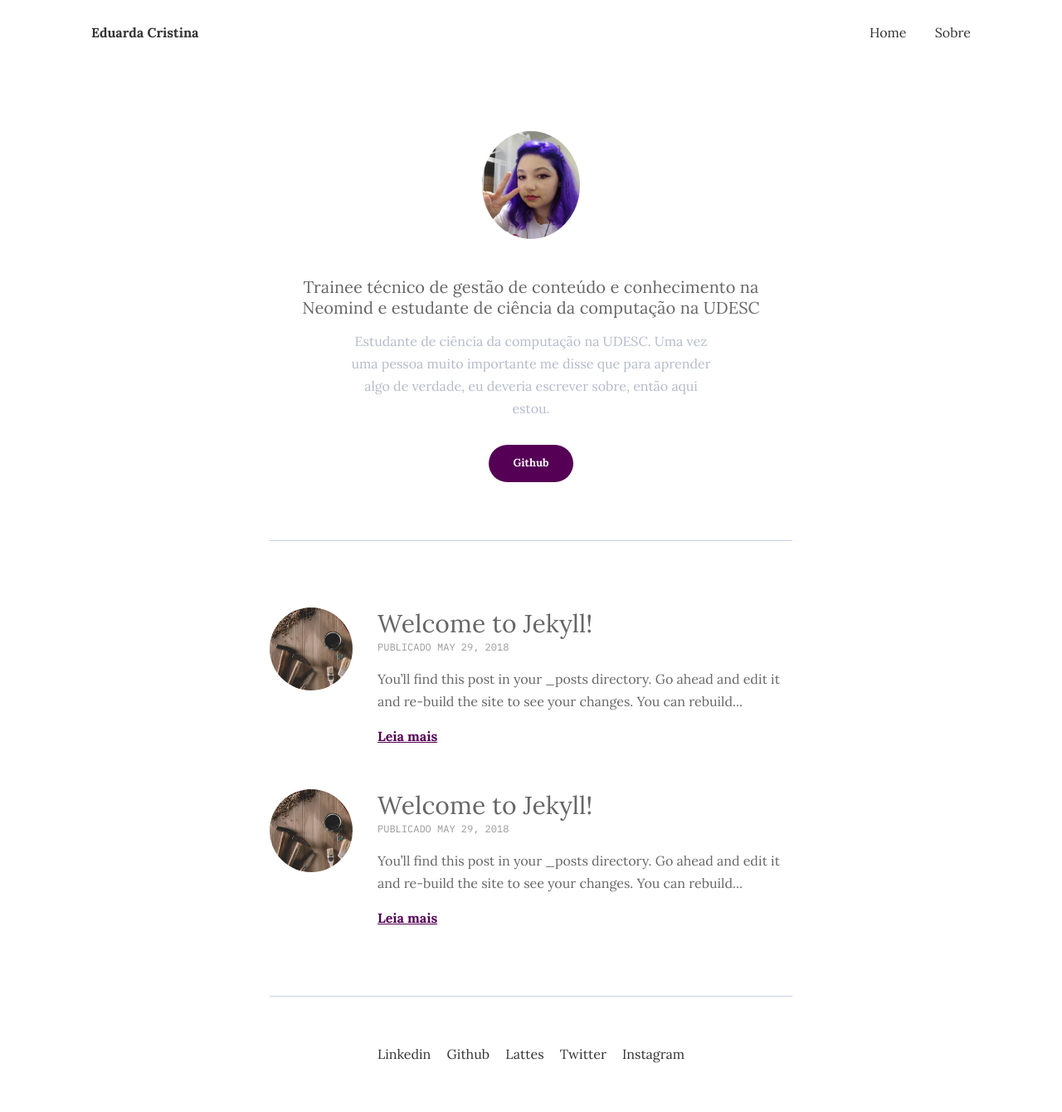
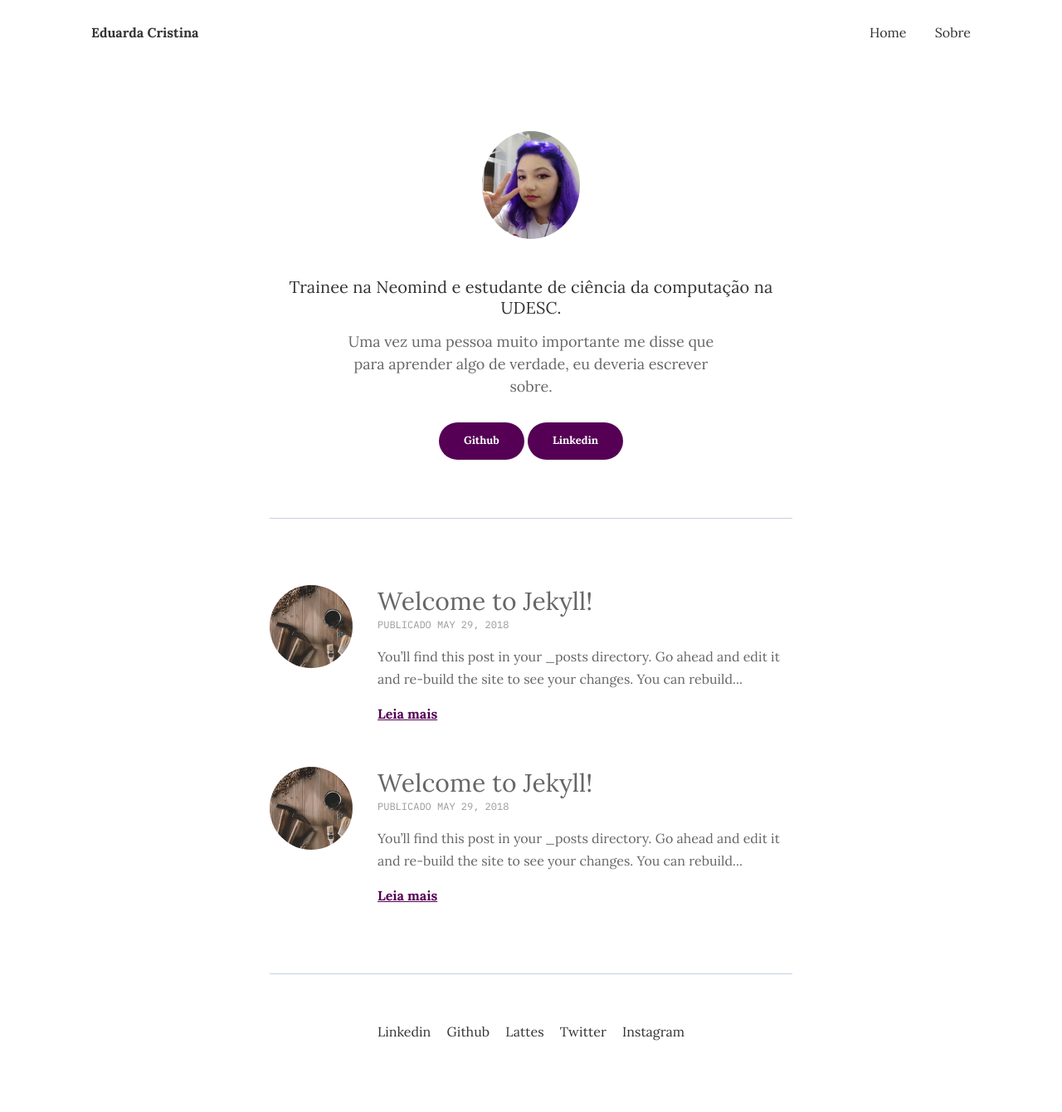
Before and after one commit to dudangel/dudangel.github.io, a Jekyll site: the page built from index.html, in a window 1280 px wide. Shown: the whole page at 83% size. Built offline with Jekyll 4.4.1, drawn with Linux system fonts in a browser that asks for light colours; after the commit the page ends 1313 px from its top, so only the background shows below that.

Commit message:
fix things 2

```diff
--- a/_config.yml
+++ b/_config.yml
@@ -9,8 +9,8 @@ url: "dudangel.github.io" # the base hostname & protocol for your site, e.g. htt
 author:
   name: Eduarda Cristina
   image: '/assets/img/eu.jpg'
-  job: Trainee técnico de gestão de conteúdo e conhecimento na Neomind e estudante de ciência da computação na UDESC
-  bio: Estudante de ciência da computação na UDESC. Uma vez uma pessoa muito importante me disse que para aprender algo de verdade, eu deveria escrever sobre, então aqui estou.
+  job: Trainee na Neomind e estudante de ciência da computação na UDESC.
+  bio: Uma vez uma pessoa muito importante me disse que para aprender algo de verdade, eu deveria escrever sobre.
   email: eduarda.crsa@gmail.com
 
 
--- a/_sass/0-settings/_variables.scss
+++ b/_sass/0-settings/_variables.scss
@@ -6,7 +6,7 @@ $secondary-color: #505;
 $dark: #333;
 $gray: #666;
 $gray-dark: #999;
-$gray-blue: #b3bbcb;
+$gray-blue: #666;
 $gray-white: #f8f8f8;
 $gray-lighten: #c7d0e2;
 $white: #fff;
--- a/_sass/3-modules/_author-section.scss
+++ b/_sass/3-modules/_author-section.scss
@@ -28,13 +28,13 @@
   margin-bottom: 15px;
   font-size: 20px;
   text-align: center;
-  color: $gray;
+  color: $dark;
 }
 
 .author__bio {
   max-width: 450px;
   margin: 0 auto 30px;
-  font-size: 16px;
+  font-size: 18px;
   line-height: 27px;
   text-align: center;
   color: $gray-blue;
--- a/index.html
+++ b/index.html
@@ -11,6 +11,7 @@ layout: default
       <p class="author__bio">{{ site.author.bio }}</p>
       <div class="author__more">
         <a href="https://github.com/dudangel" class="say-hello">Github</a>
+        <a href="https://www.linkedin.com/in/eduarda-cristina-rosa/" class="say-hello">Linkedin</a>
         <!-- <a href="{{site.baseurl}}/about/" class="know-more">Know More</a> -->
       </div>
     </div>
```
